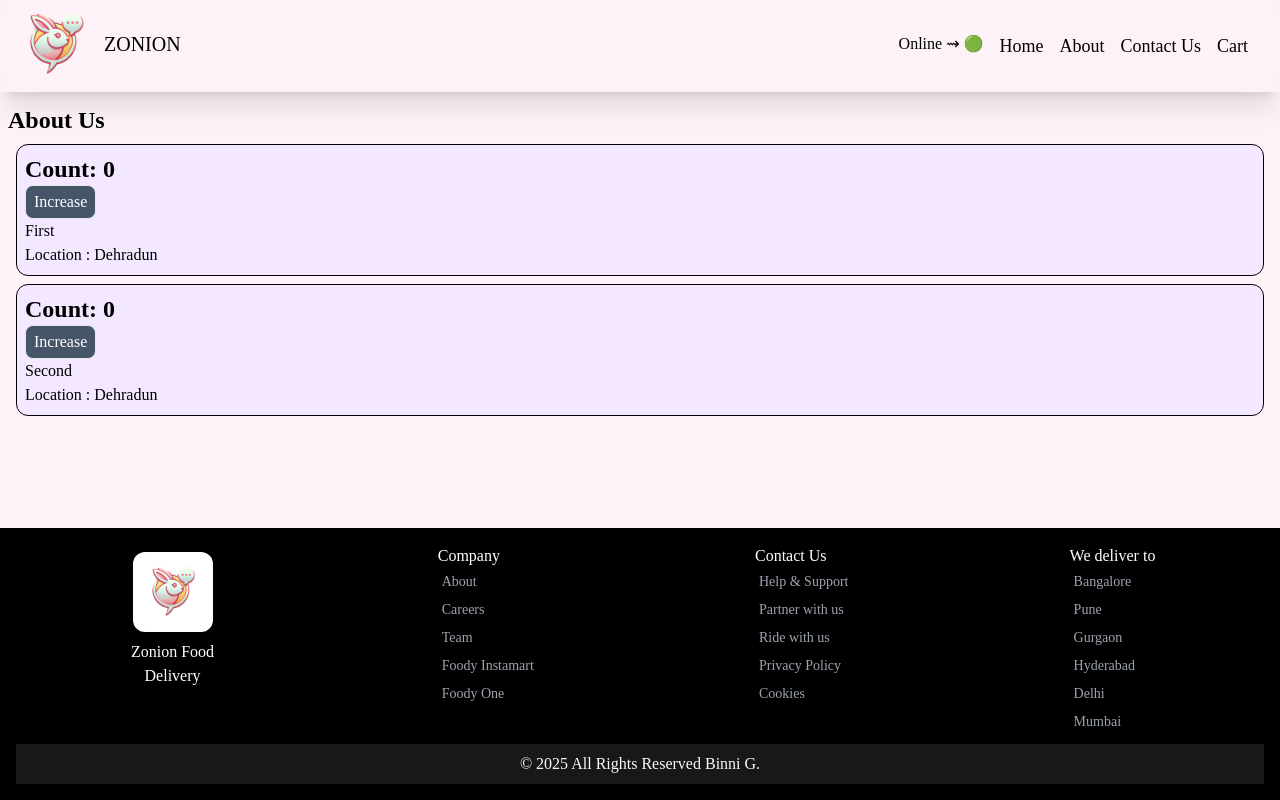
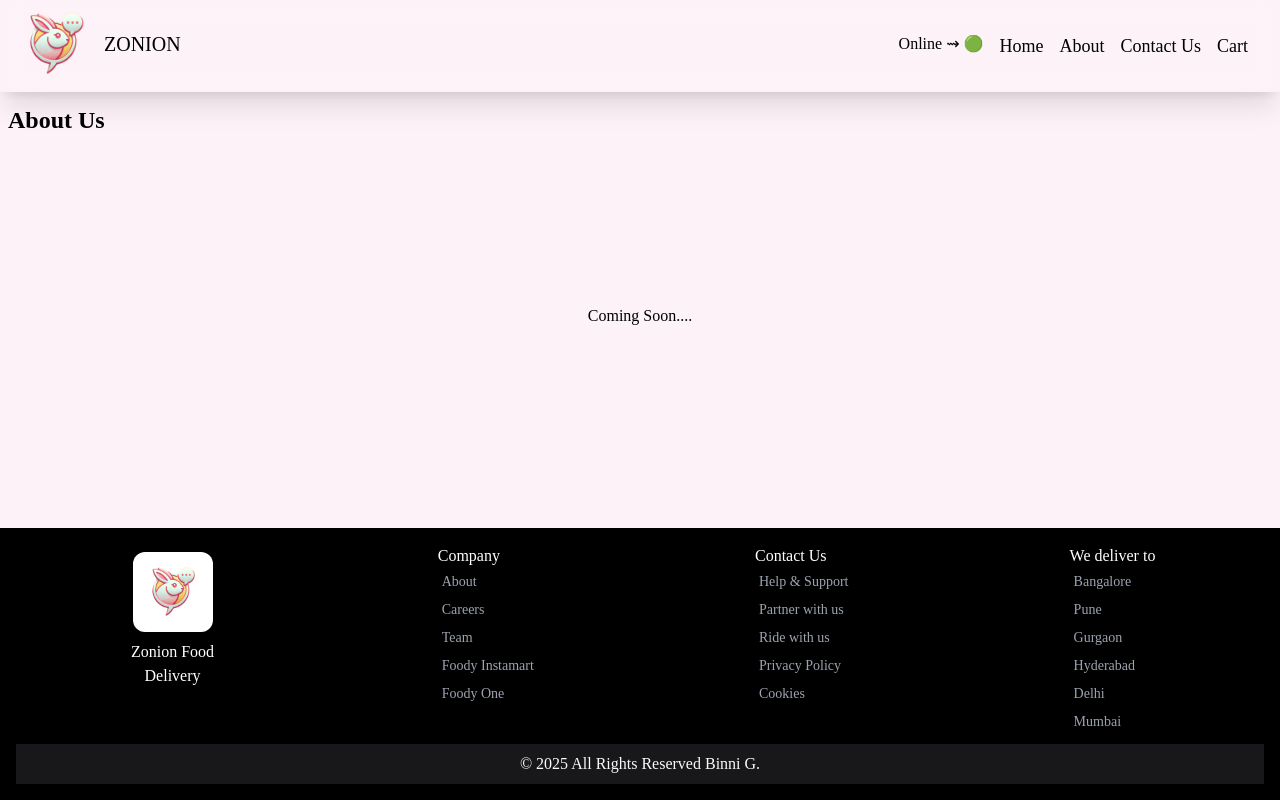
Before and after one commit to droidbg/FoodPeek, a React (Vite) app in the folder client/: page /about in a window 1280 px wide. Built offline with nearby package versions, Linux system fonts and the light colour scheme; a web font is replaced by a local one.

Commit message:
update. about js page

```diff
--- a/client/src/components/About.js
+++ b/client/src/components/About.js
@@ -12,10 +12,10 @@ class About extends React.Component {
   render() {
     return (
       <div className="about-page m-2 h-full">
-        <h1 className="font-bold text-2xl my-2">About Us</h1>
-
-        <UserCard name="First" />
-        <UserCard name="Second" />
+        <h1 className="font-bold text-2xl mt-2">About Us</h1>
+        <div className="flex h-5/6 justify-center items-center">
+          Coming Soon....
+        </div>
       </div>
     );
   }
```
